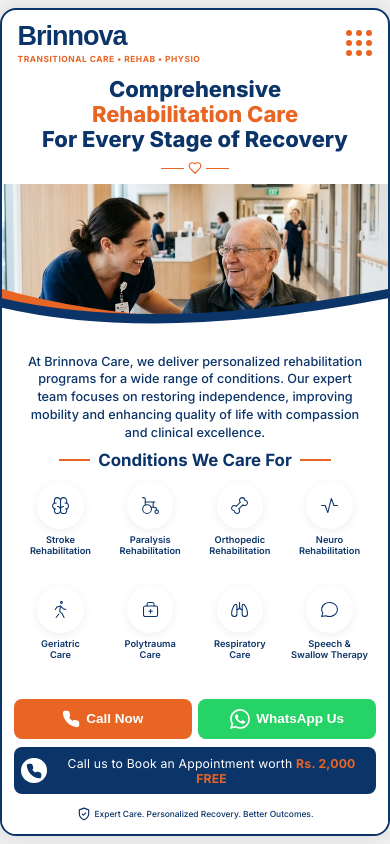
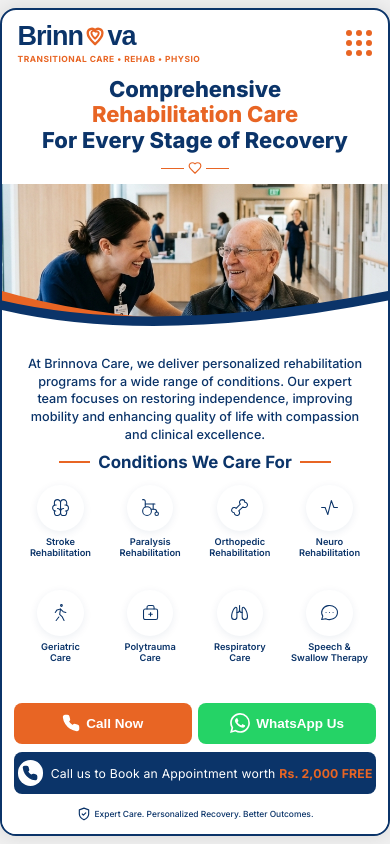
Before and after one commit to salehafirdous/Brinnova_LP, a React (Create React App) app: page / in a window 390 px wide. Built offline with nearby package versions, Linux system fonts and the light colour scheme.

Commit message:
responsiveness fixed

```diff
--- a/package.json
+++ b/package.json
@@ -8,7 +8,7 @@
     "lucide-react": "^0.112.0",
     "react": "^17.0.2",
     "react-dom": "^17.0.2",
-    "react-icons": "^5.7.0",
+    "react-icons": "^4.12.0",
     "react-scripts": "4.0.3",
     "typescript": "^4.1.2"
   },
--- a/src/App.css
+++ b/src/App.css
@@ -321,9 +321,11 @@ body {
   padding: 1vh 2vw;
   display: flex;
   align-items: center;
+  justify-content: center;
   gap: 2vw;
   color: white;
-  font-size: 1.45vh;
+  font-size: min(1.45vh, 3.5vw);
+  cursor: pointer;
 }
 
 .phone-circle {
@@ -338,9 +340,9 @@ body {
 }
 
 .long-cta span {
-  flex-grow: 1;
   text-align: center;
   letter-spacing: 0.2px;
+  white-space: nowrap;
 }
 
 .long-cta strong {
--- a/src/App.tsx
+++ b/src/App.tsx
@@ -27,6 +27,30 @@ const DotMatrix = () => (
   </div>
 );
 
+const LogoO = () => (
+  <svg
+    viewBox="0 0 24 24"
+    style={{
+      height: '0.82em',
+      width: '0.82em',
+      display: 'inline-block',
+      verticalAlign: 'baseline',
+      margin: '0 0.04em',
+      transform: 'translateY(0.05em)'
+    }}
+    fill="none"
+    stroke="#e86524"
+    strokeWidth="2.5"
+    strokeLinecap="round"
+    strokeLinejoin="round"
+  >
+    {/* Outer Heart */}
+    <path d="M12 21.5c-1.5-1.5-8-6.5-8-12a4.5 4.5 0 0 1 8-3 4.5 4.5 0 0 1 8 3c0 5.5-6.5 10.5-8 12z" />
+    {/* Inner Heart */}
+    <path d="M12 15.5c-1-1-4-3.5-4-6a2.5 2.5 0 0 1 4.5-1.5A2.5 2.5 0 0 1 16 9.5c0 2.5-3 5-4 6z" strokeWidth="2" />
+  </svg>
+);
+
 function App() {
   return (
     <div className="container">
@@ -35,7 +59,7 @@ function App() {
       <header className="header">
         <div className="logo-section">
           <div className="logo">
-            <span className="brinnova">Brinnova</span>
+            <span className="brinnova">Brinn<LogoO />va</span>
             <div className="logo-subtitle">
               TRANSITIONAL CARE <span className="dot-sep">•</span> REHAB <span className="dot-sep">•</span> PHYSIO
             </div>
@@ -115,7 +139,7 @@ function App() {
       {/* Footer / CTA */}
       <div className="cta-section">
         <div className="buttons-row">
-          <button className="btn btn-call">
+          <button className="btn btn-call" onClick={() => window.location.href = 'tel:09100555511'}>
             <Phone size={18} fill="white" />
             <span>Call Now</span>
           </button>
@@ -125,7 +149,7 @@ function App() {
           </button>
         </div>
 
-        <div className="long-cta">
+        <div className="long-cta" onClick={() => window.location.href = 'tel:09100555511'}>
           <div className="phone-circle">
             <Phone size={16} fill="#0b3469" color="#0b3469" />
           </div>
```
Also changed, not shown: 1 other file (tests, documents, lock files or other folders).
